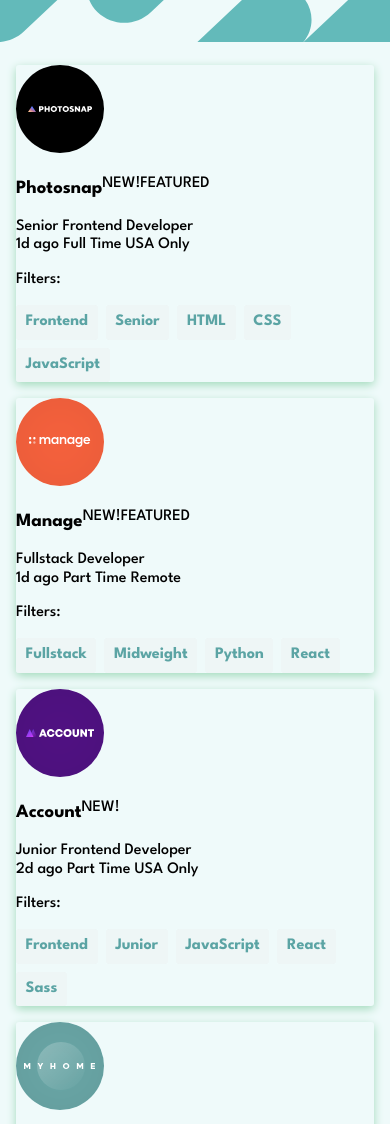
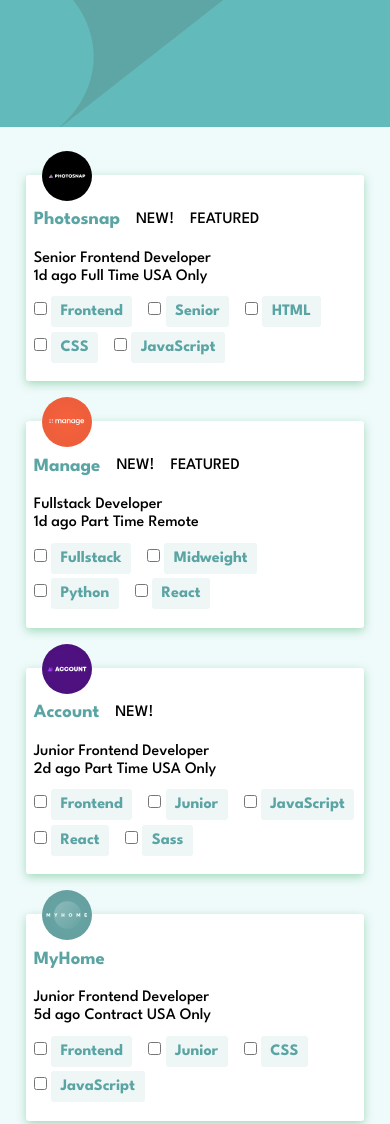
Before and after one commit to laurentiucm22/jobfilter, a website built with Vite: page index.html in a window 390 px wide. Shown: the top 1124 px of the page. Built offline with nearby package versions, Linux system fonts and the light colour scheme.

Commit message:
Cleaning up PC

```diff
--- a/index.html
+++ b/index.html
@@ -13,7 +13,7 @@
     />
     <title>Job Filter</title>
   </head>
-  <body>
+  <body class="bg-clr">
     <div id="app">
       <header id="header" class="header"></header>
       <section>
--- a/src/header/header.js
+++ /dev/null
@@ -1,28 +0,0 @@
-const header = document.querySelector("#header");
-const windowWidth = window.innerWidth;
-
-export function displayHeader() {
-  header.innerHTML = "";
-
-  const baseImageSrc = "./assets/static-job-listings-master/images/bg-header";
-  const resizeImageProp = "-mobile.svg";
-
-  const html = `
-      <img
-        id="header_image"
-        src=${baseImageSrc}${resizeImageProp}
-        alt="header"
-      />
-  `;
-  header.insertAdjacentHTML("afterbegin", html);
-
-  const img = document.querySelector("#header_image");
-
-  if (windowWidth > 375) {
-    img.src = `${baseImageSrc}-desktop.svg`;
-    img.style.width = "100%";
-  }
-}
-displayHeader();
-
-window.addEventListener("resize", displayHeader);
--- a/src/jobs/jobs.js
+++ /dev/null
@@ -1,65 +0,0 @@
-const companyJobs = document.querySelector(".company-jobs");
-
-export function displayJobsCards(companysJobData) {
-  companyJobs.innerHTML = "";
-  const baseImgPath = "./assets/static-job-listings-master/";
-
-  companysJobData.forEach((companyJob, index) => {
-    const {
-      id,
-      company,
-      logo,
-      new: companyNew,
-      featured,
-      position,
-      role,
-      level,
-      postedAt,
-      contract,
-      location,
-      languages,
-      tools,
-    } = companyJob;
-
-    const html = `
-      <div class="company-card">
-        <div class="company-image">
-          <img src=${baseImgPath}${logo} alt="company logo" />
-        </div>
-        <div class="company-info flex">
-          <h3>${company}</h3>
-          <p>${companyNew ? "NEW!" : ""}</p>
-          <p>${featured ? "FEATURED" : ""}</p>
-        </div>
-        <div class="company-role">${position}</div>
-        <div class="company-role_desc">
-          <span>${postedAt}</span>
-          <span>${contract}</span>
-          <span>${location}</span>
-        </div>
-        <p>Filters: </p>
-        <ul class="filters flex">
-          <li>
-            <button class="buttons">${role}</button>
-          </li>
-          <li>
-            <button class="buttons">${level}</button>
-          </li>
-          ${languages
-            .map(
-              (language) =>
-                `<li><button class="buttons">${language}</button></li>`
-            )
-            .join("")}
-          ${tools
-            .map(
-              (tool) =>
-                `<li><button class="buttons">${tool}</button></li>` || []
-            )
-            .join("")}
-        </ul>
-      </div>
-      `;
-    companyJobs.insertAdjacentHTML("beforeend", html);
-  });
-}
--- a/src/main.js
+++ b/src/main.js
@@ -1,10 +1,148 @@
+"use strict";
 import data from "../assets/static-job-listings-master/data.json";
-import { displayHeader } from "./header/header.js";
-import { displayJobsCards } from "./jobs/jobs";
+const header = document.querySelector("#header");
+const companyJobs = document.querySelector(".company-jobs");
 
-const body = document.querySelector("body");
+const filterBarText = [];
 
-body.onload = function () {
-  displayHeader();
-  displayJobsCards(data);
+function displayHeader() {
+  header.innerHTML = "";
+
+  const baseImageSrc = "./assets/static-job-listings-master/images/bg-header";
+
+  if (window.innerWidth < 400) {
+    header.innerHTML = `<img class="header_image width_full" src="${baseImageSrc}-mobile.svg" alt="header image" />`;
+  } else {
+    header.innerHTML = `<img class="header_image width_full" src="${baseImageSrc}-desktop.svg" alt="header image" />`;
+  }
+}
+displayHeader();
+window.addEventListener("resize", displayHeader);
+
+// Redo everything
+const companysJobDataCopy = [...data];
+
+function displayJobsCards(companysJobData = companysJobDataCopy) {
+  companyJobs.innerHTML = "";
+  const baseImgPath = "./assets/static-job-listings-master/";
+
+  companysJobData.forEach((companyJob) => {
+    const {
+      id,
+      company,
+      logo,
+      new: newJob,
+      featured,
+      position,
+      role,
+      level,
+      postedAt,
+      contract,
+      location,
+      languages,
+      tools,
+    } = companyJob;
+
+    const html = `
+      <div class="company-card flex bg-white">
+        <div class="flex">
+          <div class="company-image">
+            <img src=${baseImgPath}${logo} alt="company logo" />
+          </div>
+          <div>
+            <div class="company-info flex">
+              <h3 class="clr-primary">${company}</h3>
+              <p>${newJob ? "NEW!" : ""}</p>
+              <p>${featured ? "FEATURED" : ""}</p>
+            </div>
+            <div class="company-role">${position}</div>
+            <div class="company-role_desc">
+              <span>${postedAt}</span>
+              <span>${contract}</span>
+              <span>${location}</span>
+            </div>
+          </div>
+        </div>
+        <div>
+
+          <form class="filter-form">
+            <fieldset>
+              <ul class="filters flex">
+                <li>
+                <input class="none" type="checkbox" value="${role}" id="${id}" />
+                  <label for="role" class="jobs-buttons bg-filter_tablets">${role}</label>
+                </li>
+
+                <li>
+                  <input class="none" type="checkbox" value="${level}" id="${id}" />
+                  <label for="level" class="jobs-buttons bg-filter_tablets">${level}</label>
+                </li>
+
+                ${languages
+                  .map(
+                    (language, index) =>
+                      `<li>
+                        <input class="none" type="checkbox" value="${languages[index]}" id="${id}" />
+                        <label for="languages" class="jobs-buttons bg-filter_tablets">${language}</label>
+                      </li>`
+                  )
+                  .join("")}
+
+                ${tools
+                  .map(
+                    (tool, index) =>
+                      `<li>
+                        <input class="none" type="checkbox" value="${tool[index]}" id="${tool}" />
+                        <label for="tools" class="jobs-buttons bg-filter_tablets">${tool}</label>
+                      </li>`
+                  )
+                  .join("")}
+              </ul>
+            </fieldset>
+          </form>
+        </div>
+      </div>
+      `;
+
+    companyJobs.insertAdjacentHTML("beforeend", html);
+  });
+}
+displayJobsCards(companysJobDataCopy);
+handleButtons();
+
+const filterJobsByText = (text) => {
+  const filteredJobs = companysJobDataCopy.filter((job) => {
+    // form, cu checkbox
+    // on every click submit form
+    return (
+      job.role === text ||
+      job.level === text ||
+      job.languages.includes(text) ||
+      job.tools.includes(text)
+    );
+  });
+
+  displayJobsCards(filteredJobs);
+  handleButtons();
 };
+
+function handleButtons() {
+  const jobButtonsLabel = document.querySelectorAll(".jobs-buttons");
+  const filterCheckboxes = document.querySelectorAll("input[type='checkbox']");
+
+  jobButtonsLabel.forEach((btn, index) => {
+    btn.addEventListener("click", (e) => {
+      console.log(filterCheckboxes);
+      filterCheckboxes[index].click();
+
+      const buttonText = e.currentTarget.textContent;
+
+      if (buttonText) {
+        filterJobsByText(buttonText);
+
+        filterBarText.push(buttonText);
+        console.log(filterBarText);
+      }
+    });
+  });
+}
--- a/src/style.css
+++ b/src/style.css
@@ -6,7 +6,7 @@
   --bg-clr: hsl(180, 52%, 96%);
   --clr-primary: hsl(180, 29%, 50%);
   --clr-filter_tablets: hsl(180, 31%, 95%);
-  --clr-dark_grey: rgb(123, 142, 142);
+  --clr-dark_grey: hsl(180, 8%, 52%);
   --clr-dark: hsl(180, 14%, 20%);
   --clr-white: hsl(0, 0%, 100%);
 
@@ -19,26 +19,120 @@
   /* Font weight */
   --fw-normal: 500;
   --fw-bold: 700;
+
+  /* Spacing */
+  --gap: 0.5rem;
+
+  /* Size */
+  --mobile-img_size: 3.125rem;
 }
 
 * {
   font-family: var(--ff-spartan);
 }
 
-body {
-  background-color: var(--bg-clr);
+.header {
+  height: 15vh;
+  background-color: hsl(179, 29%, 51%);
+}
+
+.header > img {
+  height: 100%;
+  width: 100%;
+}
+
+section {
+  width: 80%;
+  margin: auto;
+}
+
+.company-jobs {
+  padding-top: 4rem;
 }
 
 .company-card {
-  background-color: var(--bg-white);
+  position: relative;
+  align-items: center;
+  justify-content: space-between;
   margin: 1rem;
   border-radius: 3px;
+  padding: 0.5rem;
   box-shadow: 0 3px 10px rgb(162, 218, 187);
 }
 
+.company-info {
+  align-items: center;
+}
+
+.company-info > * {
+  padding-right: 1rem;
+}
+
+form {
+  padding: 0;
+  margin: 0;
+}
+
+fieldset {
+  border: none;
+  padding: 0;
+  margin: 0;
+}
+
+ul {
+  padding: 0;
+  margin: 0;
+}
+
 .filters {
+  padding: 1rem 0;
   flex-wrap: wrap;
   align-content: center;
   justify-content: flex-start;
-  gap: 0.5rem;
+  gap: var(--gap);
 }
+
+@media screen and (max-width: 450px) {
+  section {
+    width: 95%;
+  }
+
+  .company-jobs {
+    padding-top: 2rem;
+  }
+
+  .company-card {
+    flex-direction: column;
+    align-items: flex-start;
+    padding-top: 1rem;
+    margin-bottom: 2.5rem;
+  }
+
+  .company-image {
+    position: absolute;
+    top: -1.5rem;
+    left: 1rem;
+    width: var(--mobile-img_size);
+    height: var(--mobile-img_size);
+  }
+  .company-image > img {
+    width: 100%;
+    height: 100%;
+  }
+
+  .filters {
+    --gap: 1rem;
+    gap: var(--gap);
+  }
+}
+
+@media screen and (max-width: 800px) {
+  section {
+    width: 95%;
+  }
+
+  .company-card {
+    flex-direction: column;
+    align-items: flex-start;
+  }
+}
--- a/utils/resetStyle.css
+++ b/utils/resetStyle.css
@@ -1,4 +1,6 @@
-* {
+*,
+*::after,
+*::before {
   box-sizing: border-box;
   padding: 0;
 }
--- a/utils/utilityClasses.css
+++ b/utils/utilityClasses.css
@@ -1,3 +1,4 @@
+/* Display */
 .flex {
   display: flex;
 }
@@ -6,10 +7,35 @@
   display: grid;
 }
 
-.buttons {
+/* .none {
+  display: none;
+} */
+
+/* Colors */
+.bg-clr {
+  background-color: var(--bg-clr);
+}
+
+.bg-white {
+  background-color: var(--clr-white);
+}
+
+.bg-filter_tablets {
+  background-color: var(--clr-filter_tablets);
+}
+
+.bg-dark_grey {
+  background-color: var(--clr-dark_grey);
+}
+
+.clr-primary {
+  color: var(--clr-primary);
+}
+
+/* UI */
+.jobs-buttons {
   outline: none;
   border: none;
-  background-color: var(--clr-filter_tablets);
   color: var(--clr-primary);
   font-weight: var(--fw-bold);
   padding: 0.5rem 0.6rem;
@@ -18,7 +44,7 @@
   transition: background 250ms ease-in, color 250ms ease-in;
 }
 
-.buttons:hover {
+.jobs-buttons:hover {
   background-color: var(--clr-primary);
   color: var(--clr-white);
   transition: background 250ms ease-in, color 250ms ease-in;
--- a/vite.config.js
+++ b/vite.config.js
@@ -1,3 +1,5 @@
-export default {
+import { defineConfig } from "vite";
+
+export default defineConfig({
   server: { port: 5173, open: true },
-};
+});
```
